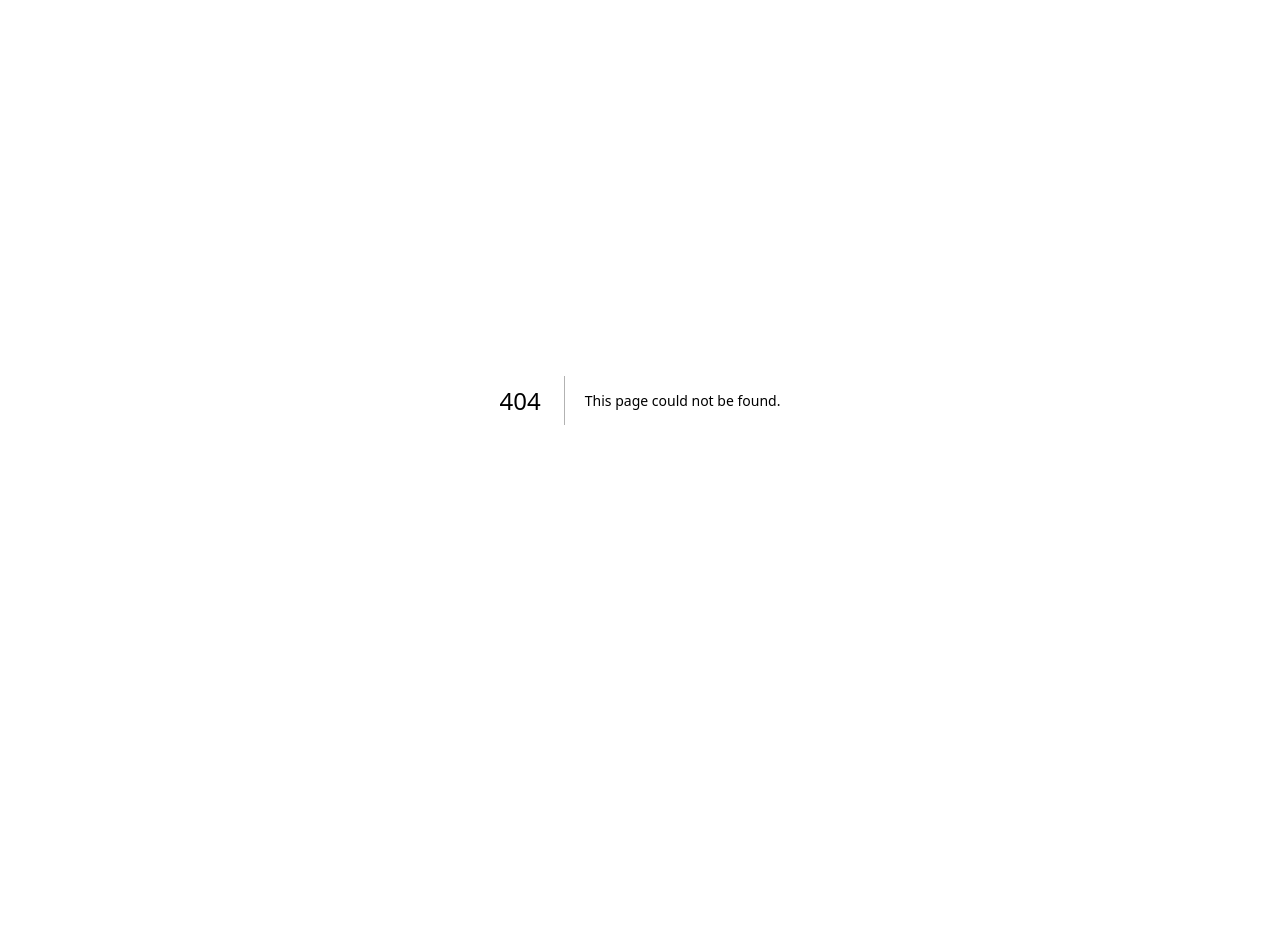
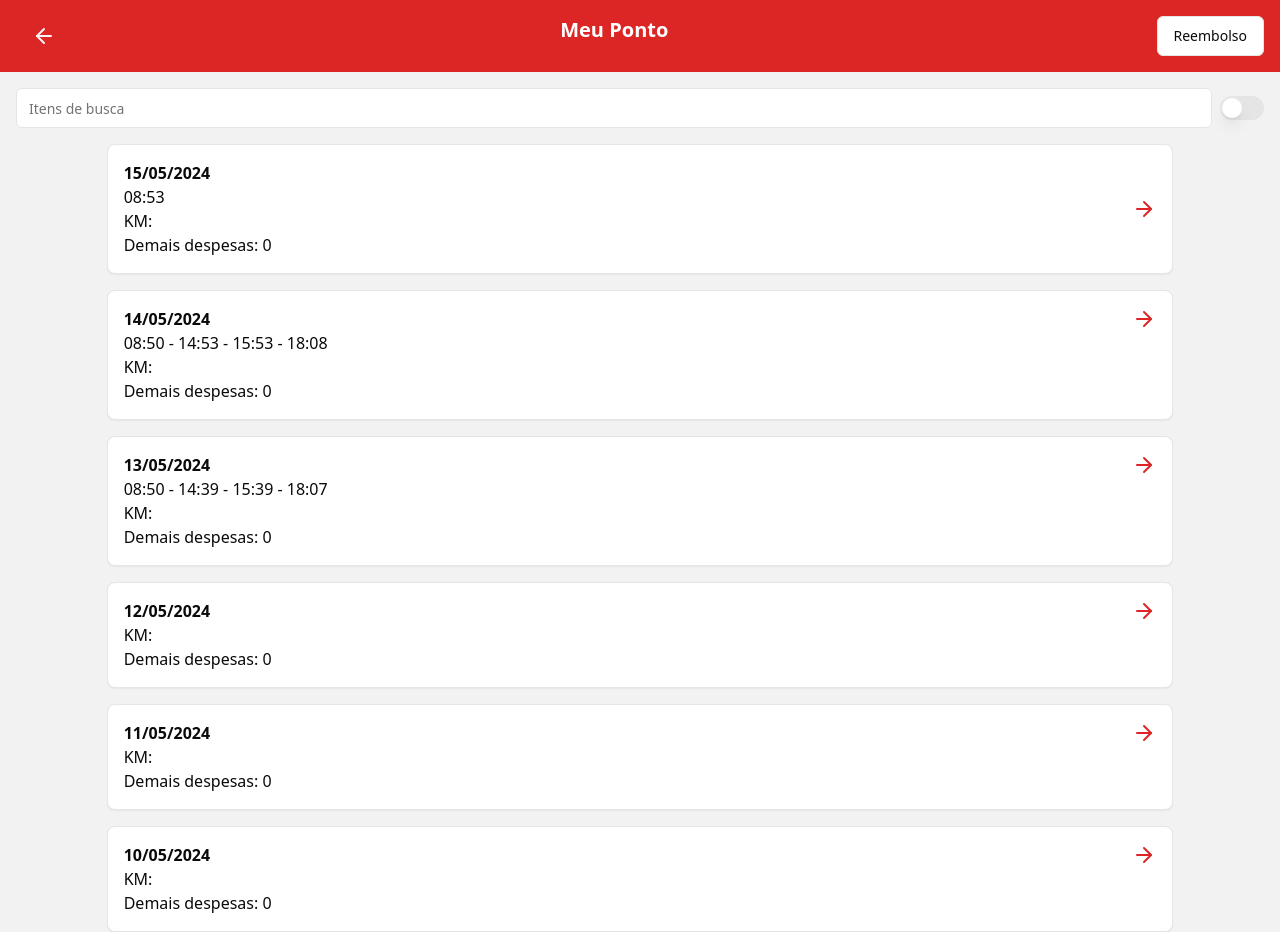
Before and after one commit to devtripletech/tnote-client-main, a Next.js app: page /registrar in a window 1280 px wide. Before the commit this address had no page. Before the commit the page ends 800 px from the top, so only its background shows below. Built offline with nearby package versions, Linux system fonts and the light colour scheme; no server answers; sample sign-in values are in the browser's storage.

Commit message:
adicionar página lista ponto

```diff
--- a/src/app/(lobby)/ponto/page.tsx
+++ b/src/app/(lobby)/ponto/page.tsx
@@ -65,7 +65,7 @@ export default async function PontoPage() {
         )}
 
       <RegisterButton email={user?.email} />
-      <Button className="bg-white w-5/6 mt-2 text-primary border-2 border-primary hover:text-white mb-4">
+      <Button className="bg-white w-5/6 mt-2 text-primary border-2 border-primary mb-4 hover:bg-primary/10">
         Meus Pontos
       </Button>
     </div>
--- /dev/null
+++ b/src/app/(lobby)/registrar/page.tsx
@@ -0,0 +1,97 @@
+import { Button } from "@/components/ui/button"
+import { Input } from "@/components/ui/input"
+import { Switch } from "@/components/ui/switch"
+import { ScrollArea } from "@/components/ui/scroll-area"
+import { ArrowLeft, ArrowRight } from "lucide-react"
+import { Card } from "@/components/ui/card"
+import getCurrentUser from "@/actions/getCurrentUser"
+import { UserPayload } from "@/lib/validations/auth"
+import { redirect } from "next/navigation"
+import { getEmployeeByIdAction } from "@/actions/employee"
+
+export default async function Registrar() {
+  const user = (await getCurrentUser()) as UserPayload
+
+  if (!user) {
+    redirect("/")
+  }
+
+  const employee = await getEmployeeByIdAction(user.email)
+
+  if (employee?.flexivel) {
+    redirect("/dashboard/attendance")
+  }
+
+  return (
+    <div className="flex flex-col items-center justify-start bg-[#F2F2F2] h-full">
+      <div className="bg-primary w-full p-4  flex justify-between">
+        <Button>
+          <ArrowLeft />
+        </Button>
+
+        <h1 className="text-xl font-bold text-center text-white">Meu Ponto</h1>
+
+        <Button variant="outline">Reembolso</Button>
+      </div>
+      <div className="flex items-center justify-between p-4 w-full">
+        <Input className="flex-1" placeholder="Itens de busca" />
+        <Switch className="ml-2" id="search-toggle" />
+      </div>
+      <ScrollArea className="flex-1 w-5/6 ">
+        <div className="flex flex-col gap-4">
+          <Card className="flex justify-between p-4 items-center">
+            <div>
+              <div className="font-bold">15/05/2024</div>
+              <div>08:53</div>
+              <div>KM:</div>
+              <div>Demais despesas: 0</div>
+            </div>
+            <ArrowRight className="text-red-600" />
+          </Card>
+          <Card className="flex justify-between p-4">
+            <div>
+              <div className="font-bold">14/05/2024</div>
+              <div>08:50 - 14:53 - 15:53 - 18:08</div>
+              <div>KM:</div>
+              <div>Demais despesas: 0</div>
+            </div>
+            <ArrowRight className="text-red-600" />
+          </Card>
+          <Card className="flex justify-between p-4">
+            <div>
+              <div className="font-bold">13/05/2024</div>
+              <div>08:50 - 14:39 - 15:39 - 18:07</div>
+              <div>KM:</div>
+              <div>Demais despesas: 0</div>
+            </div>
+            <ArrowRight className="text-red-600" />
+          </Card>
+          <Card className="flex justify-between p-4">
+            <div>
+              <div className="font-bold">12/05/2024</div>
+              <div>KM:</div>
+              <div>Demais despesas: 0</div>
+            </div>
+            <ArrowRight className="text-red-600" />
+          </Card>
+          <Card className="flex justify-between p-4">
+            <div>
+              <div className="font-bold">11/05/2024</div>
+              <div>KM:</div>
+              <div>Demais despesas: 0</div>
+            </div>
+            <ArrowRight className="text-red-600" />
+          </Card>
+          <Card className="flex justify-between p-4">
+            <div>
+              <div className="font-bold">10/05/2024</div>
+              <div>KM:</div>
+              <div>Demais despesas: 0</div>
+            </div>
+            <ArrowRight className="text-red-600" />
+          </Card>
+        </div>
+      </ScrollArea>
+    </div>
+  )
+}
--- a/src/lib/utils.ts
+++ b/src/lib/utils.ts
@@ -85,10 +85,15 @@ export function formatNumber(
   }).format(Number(number))
 }
 export function formatTime(date: Date | string | number) {
+  const dataNoFusoHorarioBR = new Date(date)
+  dataNoFusoHorarioBR.setHours(dataNoFusoHorarioBR.getHours() + 3)
+  const opcoesFormato = { timeZone: "America/Sao_Paulo" }
+
   return new Intl.DateTimeFormat("pt-BR", {
     hour: "numeric",
     minute: "numeric",
-  }).format(new Date(date))
+    timeZone: "America/Sao_Paulo",
+  }).format(new Date(dataNoFusoHorarioBR))
 }
 
 export function formatDate(date: Date | string | number) {
--- a/src/middleware.ts
+++ b/src/middleware.ts
@@ -3,8 +3,19 @@ import { NextRequest, NextResponse } from "next/server"
 
 export async function middleware(req: NextRequest) {
   const nonce = Buffer.from(crypto.randomUUID()).toString("base64")
-  //'sha256-joC7reiv/dIkR+09K78mednkCl5Rmm2WBT7APoyLY+g=' 'sha256-9HyNyG0GZyabMBeQyib5LJELLQE2s41lRmpcThEwjzI=' 'sha256-HYnfXErrk8ReZ9R550ygLloQTX5CHk8kFeSiBMmBaws=' 'sha256-EPYEwfJvupPVNF/iwOzS5GWMK70IilwW5QTaUSQkmlY=' 'sha256-kxw+nAOdsyc2OQqWGaIkyqUGiOlaOUv+NMwcul31b7k=' 'sha256-L9SK8yiPu7TwmThptvArJosC6bLnfLhlCtMgqrQFgf8=' 'sha256-8//zSBdstORCAlBMo1/Cig3gKc7QlPCh9QfWbRu0OjU=' 'sha256-yhd6PwjoWYTBnndhpLUkTn5EsNHml/N9we///jSYsCE=' 'sha256-PxpWULeDrIdov0YQWrt6Bmg9TT+/+g5UjThNitFT2ic=' 'sha256-iRcQj5aZEFZkb4uNJVwwlURvMo2Gl2O7fKWfIqkjFuQ=' 'sha256-dWJBTUYIehWQeYz1GvwRaTkI+KDGjUWEnQesSIcAEZE=' 'sha256-65CE2FOJFBHue4CcyglEEakRkPVPm79q3605/6psvkk=' 'sha256-qDN2Dgpn1iTKNi4q10wUSPuFz4bAS+HBxZG6P3wPUIE=' 'sha256-r2AApiRY3FiAayRD1cK5mE6UuyRo6G6GcULnM0cT16A=' 'sha256-uwZD9meGcYf1wTTgVLoyRAttv2fUnJt53zHY9SLkfXU=' 'sha256-r9zonY/0EBur45sTRD/qPtjrpc82Cy+rd5UsKL16ylc=' 'sha256-Gcc6z51/N6sU4HeTUwpMo8kmHIxYkUqHiFYCW5Y4Ghc=' 'sha256-9IhiZWL6sk7lRp5pcjkkVpTeNxZ5cYjy3ExyRjoy+as=' snap.licdn.com *.tripletech.com *.tripletech.com.br *.googlesyndication.com *.googleapis.com *.g.doubleclick.net *.doubleclick.net *.googleapis.com *.googletagmanager.com cdn.jsdelivr.net cdnjs.cloudflare.com 'sha256-${nonce}' 'strict-dynamic';
-  const cspHeader = ``
+
+  const cspHeader = `
+    //default-src 'self';
+    // script-src 'self' 'nonce-${nonce}';
+    // style-src 'self' 'nonce-${nonce}';
+    img-src 'self' data:;
+    connect-src 'self';
+    font-src 'self';
+    object-src 'none';
+    frame-ancestors 'none';
+    base-uri 'self';
+    form-action 'self';
+  `
   const contentSecurityPolicyHeaderValue = cspHeader
     .replace(/\s{2,}/g, " ")
     .trim()
@@ -15,6 +26,17 @@ export async function middleware(req: NextRequest) {
     "Content-Security-Policy",
     contentSecurityPolicyHeaderValue
   )
+  // const cspHeader = ``
+  // const contentSecurityPolicyHeaderValue = cspHeader
+  //   .replace(/\s{2,}/g, " ")
+  //   .trim()
+
+  // const requestHeaders = new Headers(req.headers)
+  // requestHeaders.set("x-nonce", nonce)
+  // requestHeaders.set(
+  //   "Content-Security-Policy",
+  //   contentSecurityPolicyHeaderValue
+  // )
 
   const pathname = req.nextUrl.pathname
   const protectedPaths = [
@@ -25,7 +47,7 @@ export async function middleware(req: NextRequest) {
     "/dashboard/attendance/new",
     "/ponto",
   ]
-  const isPathProtected = protectedPaths?.some((path) => pathname == path)
+  const isPathProtected = protectedPaths?.some((path) => pathname === path)
   const res = NextResponse.next({
     request: {
       headers: requestHeaders,
```
